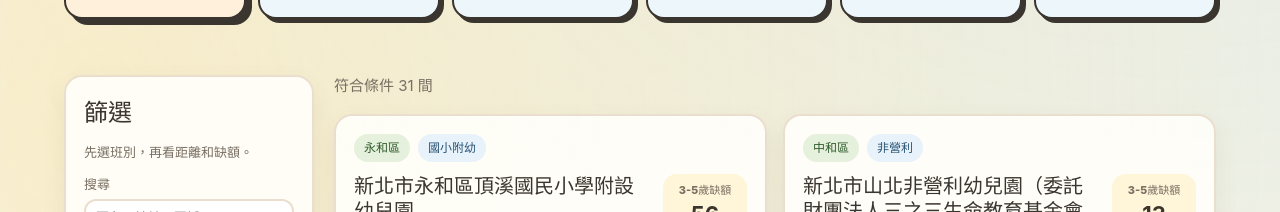
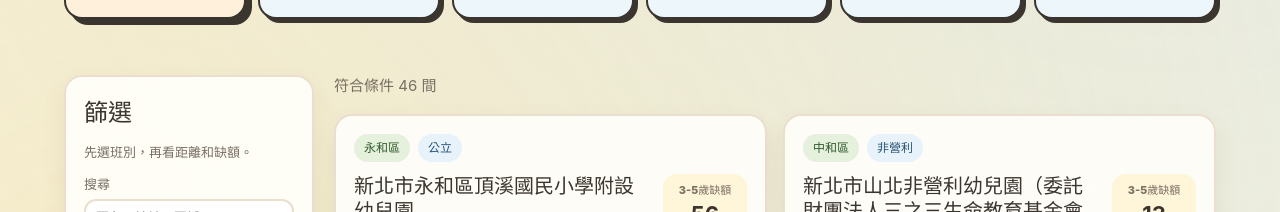
Before and after one commit to bluetch/ntpc-kindergarten-2026, a React (Vite) app: page / in a window 1280 px wide. Shown: the part 724-936 px from the top of the page. Built offline with nearby package versions, Linux system fonts and the light colour scheme.

Commit message:
fix: style

```diff
--- a/src/App.jsx
+++ b/src/App.jsx
@@ -98,6 +98,13 @@ const guideReferences = [
 ];
 
 const cleanSchoolName = (name) => name.split(/[（(]/)[0].trim();
+
+const schoolCategoryLabel = (type) => {
+  if (["公立專設", "國小附幼", "國中附幼"].includes(type)) return "公立";
+  if (type === "非營利") return "非營利";
+  if (type === "準公共") return "準公共";
+  return "私立";
+};
 
 export const googleMapUrl = (school) => {
   if (school.mapUrl) return school.mapUrl;
@@ -436,6 +443,7 @@ function ListPage({ activeHomes, customHomes, enrichedSchools, resetHomes, updat
                 <option>國小附幼</option>
                 <option>國中附幼</option>
                 <option>非營利</option>
+                <option>準公共</option>
               </select>
             </label>
             <label>
@@ -608,7 +616,7 @@ function SchoolCard({ school, classType, active, onOpenMap }) {
     <article className={`school-card ${active ? "is-active" : ""}`}>
       <div className="card-topline">
         <span>{school.district}</span>
-        <span>{school.type}</span>
+        <span>{schoolCategoryLabel(school.type)}</span>
       </div>
       <div className="card-title">
         <div>
@@ -657,31 +665,18 @@ function HomeDistanceList({ school }) {
   if (entries.length < 2) return null;
 
   return (
-    <div className="home-distance-list" aria-label="接送地址距離">
+    <ul className="home-distance-list" aria-label="接送地址距離">
       {entries.map(([key, label]) => {
         const distance = school.homeDistances[key];
         const isNearest = key === school.nearestHomeKey && Number.isFinite(distance);
         const estimates = estimateCommuteTimes(distance);
         return (
-          <article className={isNearest ? "is-nearest" : ""} key={key}>
-            <div className="home-distance-main">
-              <span>從 {label} 接送</span>
-              <strong>{formatDistance(distance)}</strong>
-            </div>
-            {/* estimates ? (
-              <div className="route-estimates">
-                <span>汽 {formatMinutes(estimates.car)}</span>
-                <span>機 {formatMinutes(estimates.scooter)}</span>
-                <span>步 {formatMinutes(estimates.walking)}</span>
-                <span>公 {formatMinutes(estimates.transit)}</span>
-              </div>
-            ) : (
-              <p>請開 Maps 看即時路程</p>
-            ) */}
-          </article>
+            <li className="home-distance-main" key={key}>
+              <span>距離 {label}: <strong>{formatDistance(distance)}</strong></span>
+            </li>
         );
       })}
-    </div>
+    </ul>
   );
 }
 
--- a/src/DetailPage.jsx
+++ b/src/DetailPage.jsx
@@ -9,6 +9,13 @@ import {
 } from "./App.jsx";
 
 export function DetailPage({ school, activeHomes }) {
+  const feeInfo =
+    school.type === "非營利"
+      ? commonInfo.nonprofitFee
+      : school.type === "準公共"
+        ? commonInfo.quasiPublicFee
+        : commonInfo.publicFee;
+
   return (
     <>
       <Header />
@@ -51,7 +58,7 @@ export function DetailPage({ school, activeHomes }) {
             <InfoBlock title="上下課、費用、教學模式">
               <ul className="plain-list">
                 <li>{commonInfo.schedule}</li>
-                <li>{school.type === "非營利" ? commonInfo.nonprofitFee : commonInfo.publicFee}</li>
+                <li>{feeInfo}</li>
                 <li>{commonInfo.teaching}</li>
               </ul>
             </InfoBlock>
--- a/src/data/kindergartens.js
+++ b/src/data/kindergartens.js
@@ -27,6 +27,8 @@ export const commonInfo = {
     "公立幼兒園 2025 年資料常見全日班學期合計約 NT$16,675，部分資料站換算約 NT$4,296/月；實際依 115 學年度、新北補助、年齡與課後留園而變動。",
   nonprofitFee:
     "非營利幼兒園收費與補助依新北市公告與委辦園所而定，請以招生網站與園所最新收費為準。",
+  quasiPublicFee:
+    "準公共幼兒園月費受政府合作機制與補助影響，家長實付通常較一般私幼低，但教材費、延托費、餐費與雜費仍要逐園確認。",
   schedule:
     "多數公立/非營利幼兒園為平日白天全日班，常見接送落在 07:30-08:30 入園、16:00 左右離園，課後留園可到 17:30-18:00 但需逐園確認。",
   teaching:
@@ -232,6 +234,216 @@ export const kindergartens = [
     lng: 121.5072,
     notes: [],
     punishRecord: [],
+  },
+  {
+    id: "yonghe-haoan-quasi",
+    code: "KINDYINFO",
+    district: "永和區",
+    name: "新北市私立合安幼兒園",
+    type: "準公共",
+    classes: [{ name: "3-5歲班", vacancies: null }],
+    address: "新北市永和區民樂街59巷15號",
+    phone: "(02)32334171",
+    lat: null,
+    lng: null,
+    notes: ["113-115 符合準公共幼兒園", "核定人數 30 人", "114 學年度收費約 NT$12,411/月"],
+    punishRecord: [{ summary: "裁罰紀錄 4 筆，詳情請以幼園通最新頁面為準" }],
+  },
+  {
+    id: "yonghe-doudou-quasi",
+    code: "KINDYINFO",
+    district: "永和區",
+    name: "新北市私立荳荳幼兒園",
+    type: "準公共",
+    classes: [{ name: "3-5歲班", vacancies: null }],
+    address: "新北市永和區得和路249-1號",
+    phone: "(02)29239123",
+    lat: null,
+    lng: null,
+    notes: ["113-115 符合準公共幼兒園", "核定人數 34 人", "114 學年度收費約 NT$15,473/月"],
+    punishRecord: [{ summary: "裁罰紀錄 3 筆，詳情請以幼園通最新頁面為準" }],
+  },
+  {
+    id: "yonghe-hongyou-quasi",
+    code: "KINDYINFO",
+    district: "永和區",
+    name: "新北市私立宏幼幼兒園",
+    type: "準公共",
+    classes: [{ name: "3-5歲班", vacancies: null }],
+    address: "新北市永和區豫溪街160巷3號1樓",
+    phone: "(02)89282568",
+    lat: null,
+    lng: null,
+    notes: ["113-115 符合準公共幼兒園", "核定人數 40 人", "114 學年度收費約 NT$12,969/月"],
+    punishRecord: [{ summary: "裁罰紀錄 2 筆，詳情請以幼園通最新頁面為準" }],
+  },
+  {
+    id: "yonghe-yumiao-quasi",
+    code: "KINDYINFO",
+    district: "永和區",
+    name: "新北市私立育苗幼兒園",
+    type: "準公共",
+    classes: [{ name: "3-5歲班", vacancies: null }],
+    address: "新北市永和區林森路40巷6弄2號",
+    phone: "(02)29273965",
+    lat: null,
+    lng: null,
+    notes: ["113-115 符合準公共幼兒園", "核定人數 50 人", "114 學年度收費約 NT$11,869/月"],
+    punishRecord: [{ summary: "裁罰紀錄 1 筆，詳情請以幼園通最新頁面為準" }],
+  },
+  {
+    id: "yonghe-yuxin-quasi",
+    code: "KINDYINFO",
+    district: "永和區",
+    name: "新北市私立淯馨幼兒園",
+    type: "準公共",
+    classes: [{ name: "3-5歲班", vacancies: null }],
+    address: "新北市永和區秀朗路二段98號、100號",
+    phone: "(02)32334373",
+    lat: null,
+    lng: null,
+    notes: ["114-115 符合準公共幼兒園", "核定人數 37 人", "114 學年度收費約 NT$15,500/月"],
+    punishRecord: [{ summary: "裁罰紀錄 2 筆，詳情請以幼園通最新頁面為準" }],
+  },
+  {
+    id: "yonghe-yongda-quasi",
+    code: "KINDYINFO",
+    district: "永和區",
+    name: "新北市私立永達幼兒園",
+    type: "準公共",
+    classes: [{ name: "3-5歲班", vacancies: null }],
+    address: "新北市永和區永貞路39巷9弄7號、9號",
+    phone: "(02)29228387",
+    lat: null,
+    lng: null,
+    notes: ["113-115 符合準公共幼兒園", "核定人數 90 人", "114 學年度收費約 NT$12,966/月"],
+    punishRecord: [{ summary: "裁罰紀錄 3 筆，詳情請以幼園通最新頁面為準" }],
+  },
+  {
+    id: "yonghe-hanny-quasi",
+    code: "KINDYINFO",
+    district: "永和區",
+    name: "新北市私立翰尼永和幼兒園",
+    type: "準公共",
+    classes: [{ name: "3-5歲班", vacancies: null }],
+    address: "新北市永和區永平路51號2樓",
+    phone: "(02)89218252",
+    lat: null,
+    lng: null,
+    notes: ["113-115 符合準公共幼兒園", "核定人數 50 人", "114 學年度收費約 NT$15,223/月"],
+    punishRecord: [],
+  },
+  {
+    id: "yonghe-jiale-quasi",
+    code: "KINDYINFO",
+    district: "永和區",
+    name: "新北市私立嘉樂幼兒園",
+    type: "準公共",
+    classes: [{ name: "3-5歲班", vacancies: null }],
+    address: "新北市永和區中和路501巷17號",
+    phone: "(02)29255484",
+    lat: null,
+    lng: null,
+    notes: ["113-115 符合準公共幼兒園", "核定人數 90 人", "114 學年度收費約 NT$14,240/月"],
+    punishRecord: [],
+  },
+  {
+    id: "yonghe-qiaohe-quasi",
+    code: "KINDYINFO",
+    district: "永和區",
+    name: "新北市私立喬合幼兒園",
+    type: "準公共",
+    classes: [{ name: "3-5歲班", vacancies: null }],
+    address: "新北市永和區成功路一段93巷13弄39號1樓至2樓",
+    phone: "(02)29214668",
+    lat: null,
+    lng: null,
+    notes: ["113-115 符合準公共幼兒園", "核定人數 45 人", "114 學年度收費約 NT$15,628/月"],
+    punishRecord: [{ summary: "裁罰紀錄 1 筆，詳情請以幼園通最新頁面為準" }],
+  },
+  {
+    id: "yonghe-wenyang-quasi",
+    code: "KINDYINFO",
+    district: "永和區",
+    name: "新北市私立文揚幼兒園",
+    type: "準公共",
+    classes: [{ name: "3-5歲班", vacancies: null }],
+    address: "新北市永和區豫溪街162巷12號1、2樓",
+    phone: "(02)89253102",
+    lat: null,
+    lng: null,
+    notes: ["113-115 符合準公共幼兒園", "核定人數 29 人", "114 學年度收費約 NT$13,611/月"],
+    punishRecord: [],
+  },
+  {
+    id: "yonghe-qinqin-quasi",
+    code: "KINDYINFO",
+    district: "永和區",
+    name: "新北市私立親親幼兒園",
+    type: "準公共",
+    classes: [{ name: "3-5歲班", vacancies: null }],
+    address: "新北市永和區永和路一段112號2樓",
+    phone: "(02)29251974",
+    lat: null,
+    lng: null,
+    notes: ["113-115 符合準公共幼兒園", "核定人數 30 人", "114 學年度收費約 NT$12,504/月"],
+    punishRecord: [],
+  },
+  {
+    id: "yonghe-addison-quasi",
+    code: "KINDYINFO",
+    district: "永和區",
+    name: "東森YOYO安迪生分園 / 新北市私立安迪生幼兒園",
+    type: "準公共",
+    classes: [{ name: "3-5歲班", vacancies: null }],
+    address: "新北市永和區永貞路228號1樓、2樓",
+    phone: "(02)89217855",
+    lat: null,
+    lng: null,
+    notes: ["113-115 符合準公共幼兒園", "核定人數 57 人", "114 學年度收費約 NT$16,104/月"],
+    punishRecord: [],
+  },
+  {
+    id: "yonghe-zhongzhong-quasi",
+    code: "KINDYINFO",
+    district: "永和區",
+    name: "新北市私立中中幼兒園",
+    type: "準公共",
+    classes: [{ name: "3-5歲班", vacancies: null }],
+    address: "新北市永和區中山路一段191巷15弄8號、10號、12號",
+    phone: "(02)29218093",
+    lat: null,
+    lng: null,
+    notes: ["113-115 符合準公共幼兒園", "核定人數 71 人", "114 學年度收費約 NT$12,276/月"],
+    punishRecord: [],
+  },
+  {
+    id: "yonghe-littlesun-quasi",
+    code: "KINDYINFO",
+    district: "永和區",
+    name: "小太陽教育事業股份有限公司附設新北市私立小太陽美學幼兒園",
+    type: "準公共",
+    classes: [{ name: "3-5歲班", vacancies: null }],
+    address: "新北市永和區仁愛路282巷6號1樓、282巷10弄6號1樓",
+    phone: "(02)86605678",
+    lat: null,
+    lng: null,
+    notes: ["114-115 符合準公共幼兒園", "核定人數 93 人", "114 學年度收費約 NT$18,067/月"],
+    punishRecord: [],
+  },
+  {
+    id: "yonghe-smilesun-quasi",
+    code: "KINDYINFO",
+    district: "永和區",
+    name: "新北市私立微笑太陽幼兒園",
+    type: "準公共",
+    classes: [{ name: "3-5歲班", vacancies: null }],
+    address: "新北市永和區中和路305巷10弄1.3號",
+    phone: "(02)29216210",
+    lat: null,
+    lng: null,
+    notes: ["113-115 符合準公共幼兒園", "核定人數 60 人", "114 學年度收費約 NT$13,359/月"],
+    punishRecord: [{ summary: "裁罰紀錄 2 筆，詳情請以幼園通最新頁面為準" }],
   },
   {
     id: "zhonghe-city-main",
--- a/src/styles.css
+++ b/src/styles.css
@@ -712,33 +712,8 @@ h1 {
 }
 
 .home-distance-list {
-  display: grid;
-  grid-template-columns: repeat(2, 1fr);
-  gap: 8px;
-  margin: 4px 0 0;
-}
-
-.home-distance-list article {
-  min-height: 74px;
-  border: 2px solid var(--line);
-  border-radius: 12px;
-  background: white;
-  padding: 8px 10px;
+  margin: 4px 0 0 -16px;
   color: var(--muted);
-  font-size: 13px;
-  font-weight: 900;
-}
-
-.home-distance-list article.is-nearest {
-  border-color: #285473;
-  background-color: #e8f2fb;
-}
-
-.home-distance-main {
-  display: flex;
-  align-items: center;
-  justify-content: space-between;
-  gap: 12px;
 }
 
 .home-distance-list strong {
```
